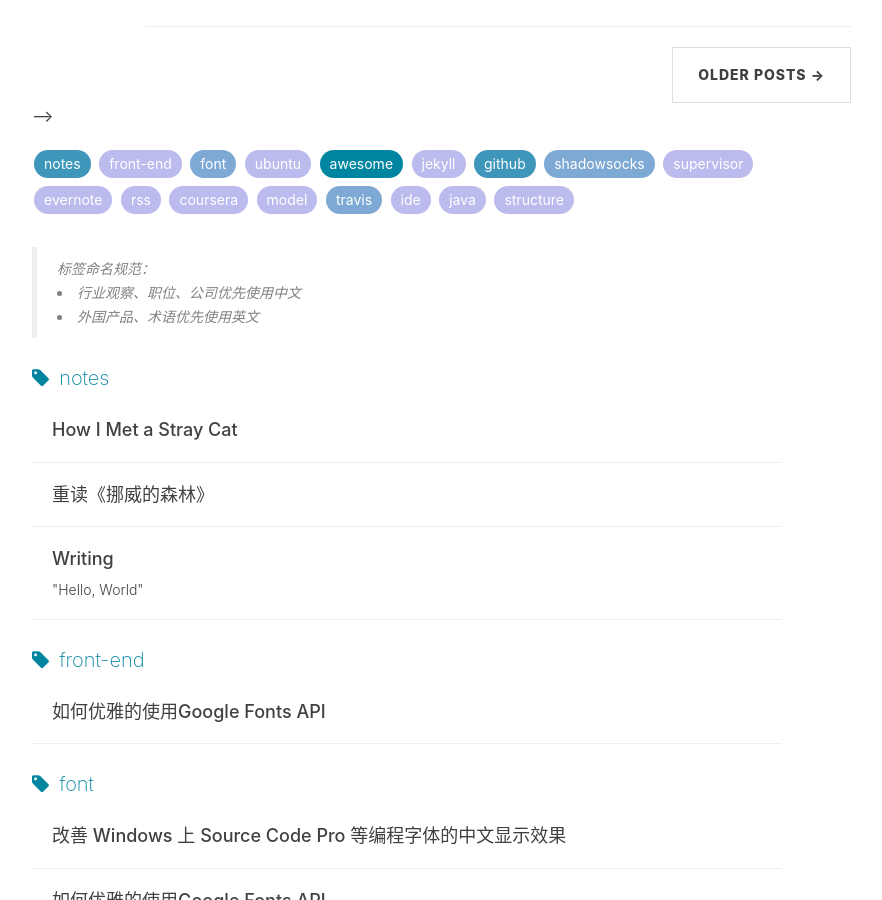
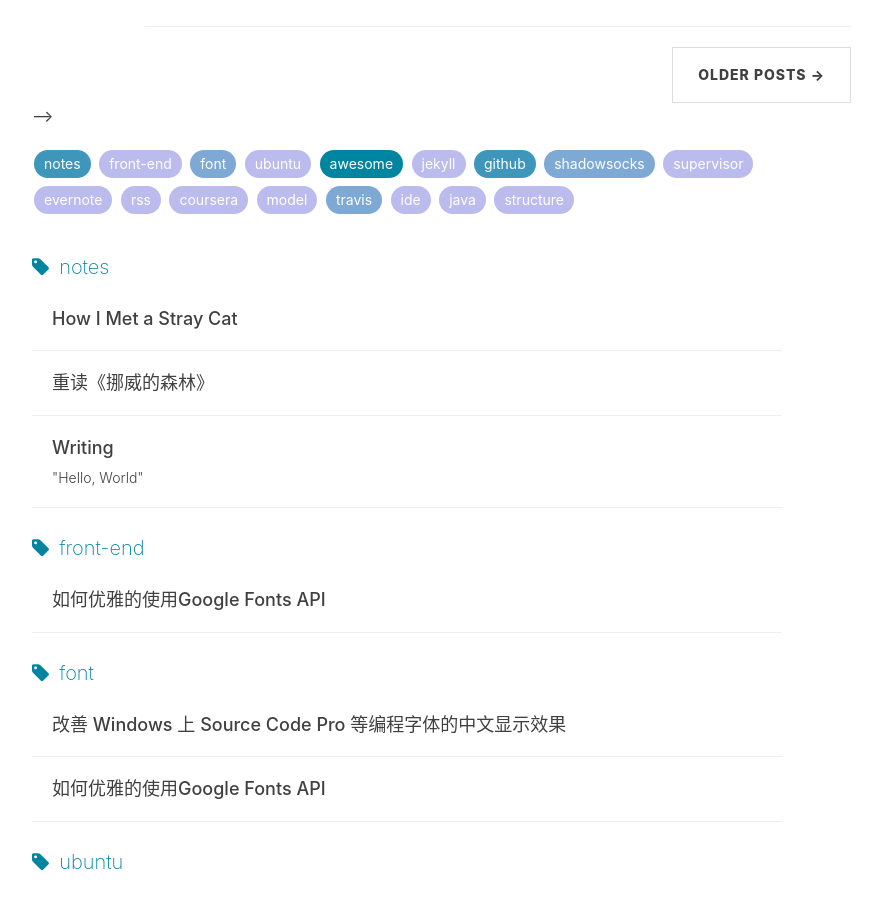
Before and after one commit to yyls1992/unpin.github.io, a Jekyll site: the page built from tags.html, in a window 1280 px wide and 900 px high, scrolled down 2933 px. Shown: the whole window, without its empty margins (233-1115 px from the left). Built offline with Jekyll 4.4.1, drawn with Linux system fonts in a browser that asks for light colours; nearby versions of some CDN libraries; comment, search, counter and statistics services are not loaded.

Commit message:
some fixes

```diff
--- a/_includes/head.html
+++ b/_includes/head.html
@@ -5,7 +5,7 @@
     <meta name="viewport" content="width=device-width, initial-scale=1">
     <meta name="description" content="{{ site.description }}">
     <meta name="keyword"  content="{{ site.keyword }}">
-    <link rel="shortcut icon" href="img/favicon.ico">
+    <link rel="shortcut icon" href="/img/favicon.ico">
 
     <title>{% if page.title %}{{ page.title }} - {{ site.SEOTitle }}{% else %}{{ site.SEOTitle }}{% endif %}</title>
 
--- a/about.html
+++ b/about.html
@@ -1,7 +1,7 @@
 ---
 layout: page
 title: "About"
-description: "Hey, this is Hux."
+description: "Hey, this is Steve."
 header-img: "img/about-bg.jpg"
 ---
 
--- a/tags.html
+++ b/tags.html
@@ -31,12 +31,6 @@ header-img: "img/tag-bg.jpg"
 				{% endfor %}
 			</div>
 
-            <blockquote class="tag-comments">
-                标签命名规范：
-                    <li>行业观察、职位、公司优先使用中文</li>
-                    <li>外国产品、术语优先使用英文</li>
-            </blockquote>
-
             <!-- 标签列表 -->
 			{% for tag in site.tags %}
 			<div class="one-tag-list">
```
Also changed, not shown: portfolio/images/wanqu.png.
